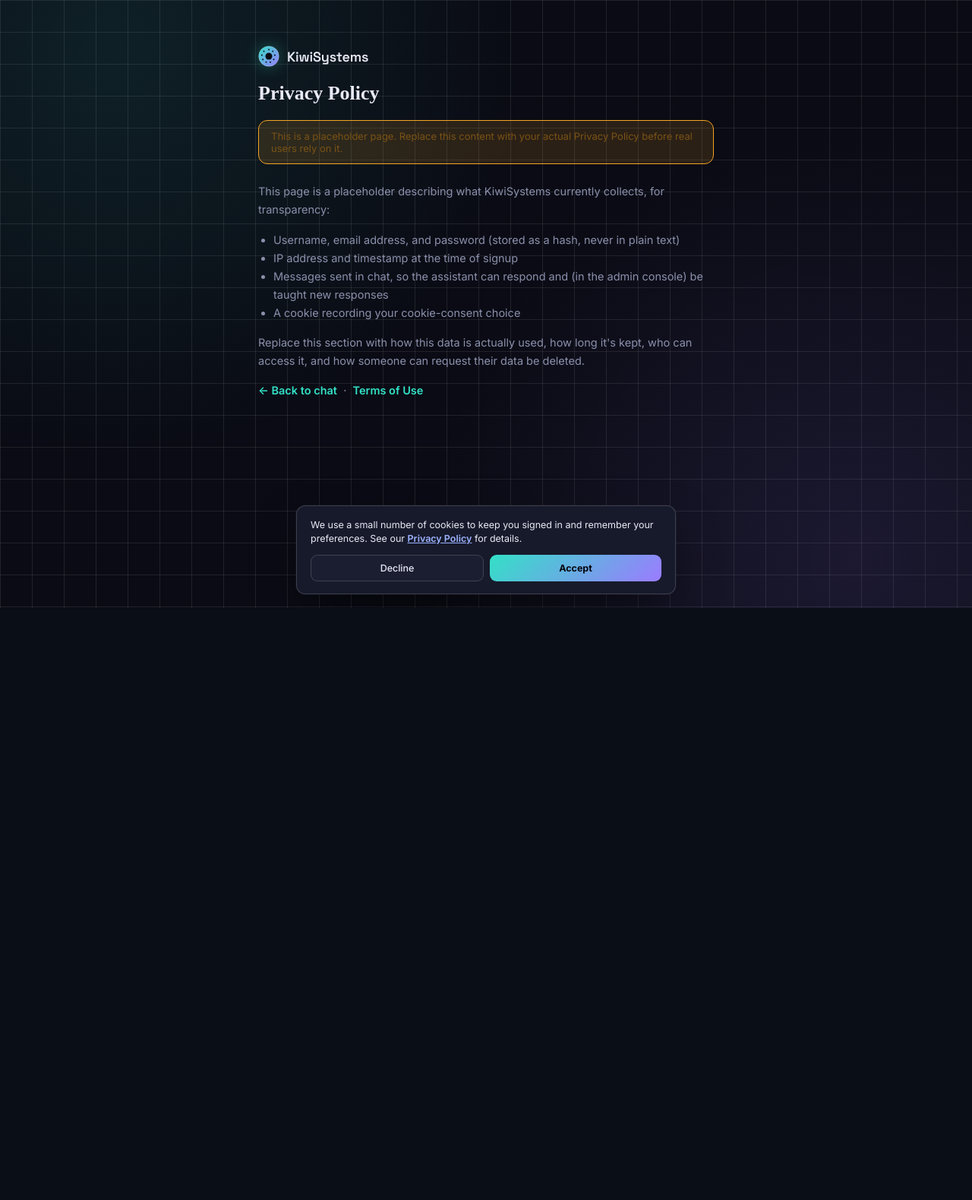
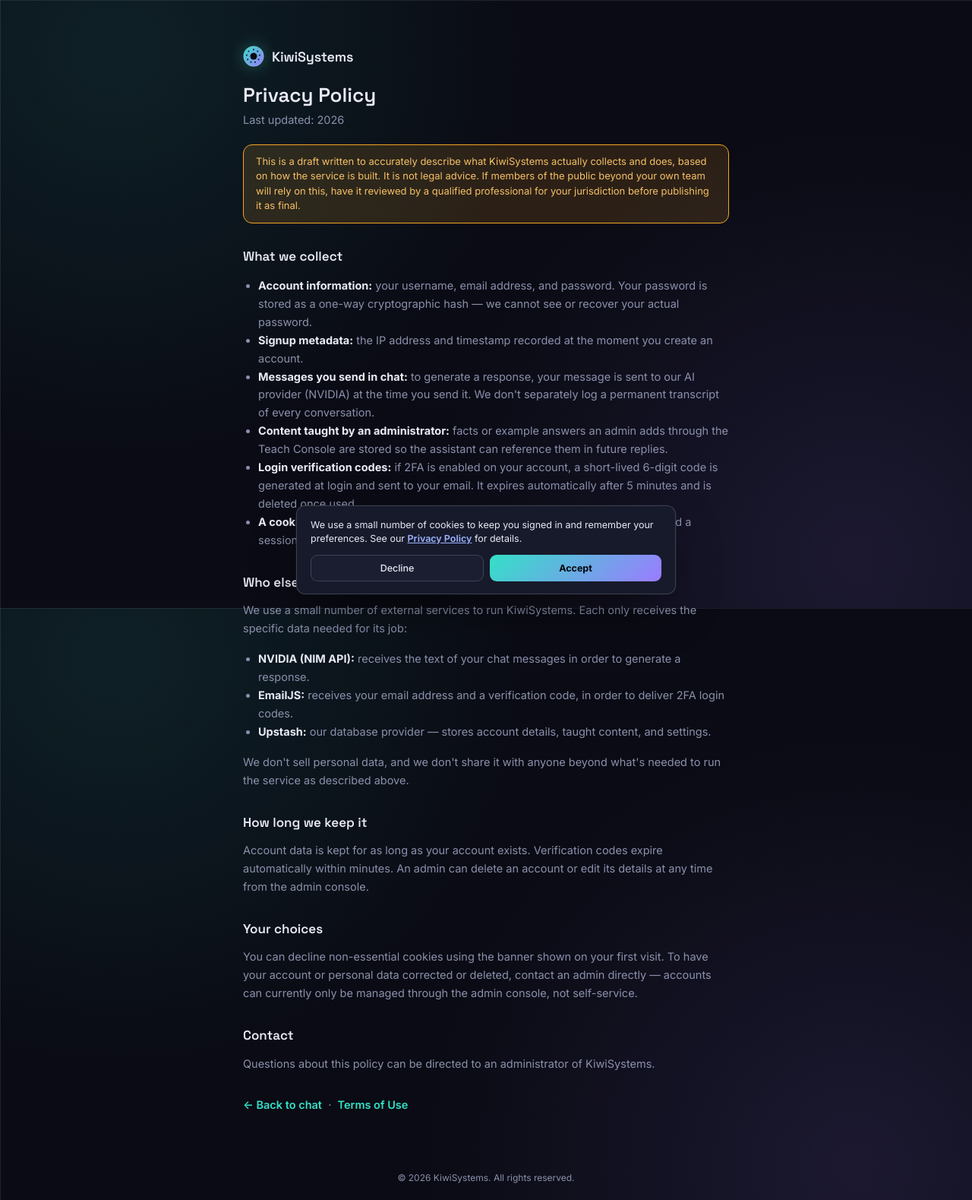
Before and after one commit to KiwiSystems-ee/KiwiSystems-AI, a Flask app: page /privacy in a window 1280 px wide. Shown: the whole page at 76% size. Before the commit the page ends 800 px from the top, so only its background shows below. Run offline with Flask 3, Linux system fonts and the light colour scheme.

Commit message:
Revise privacy policy layout and content
Updated styling and content in the privacy policy template for better clarity and presentation.

```diff
--- a/templates/privacy.html
+++ b/templates/privacy.html
@@ -6,39 +6,72 @@
 <link rel="stylesheet" href="{{ url_for('static', filename='style.css') }}">
 <style>
   body { display: flex; flex-direction: column; min-height: 100vh; }
-  .doc { max-width: 640px; margin: 0 auto; padding: 60px 20px 40px; flex: 1; }
-  .doc h1 { font-family: 'Fraunces', serif; font-weight: 600; font-size: 26px; margin: 20px 0 6px; }
+  .doc { max-width: 680px; margin: 0 auto; padding: 60px 20px 40px; flex: 1; }
+  .doc h1 { font-family: 'Space Grotesk', sans-serif; font-weight: 600; font-size: 26px; margin: 20px 0 4px; color: var(--ink); }
+  .doc h2 { font-family: 'Space Grotesk', sans-serif; font-weight: 600; font-size: 17px; margin: 32px 0 10px; color: var(--ink); }
   .doc p, .doc li { color: var(--muted); font-size: 14.5px; line-height: 1.65; }
   .doc ul { padding-left: 20px; }
-  .placeholder-note {
-    background: var(--amber-soft); border: 1px solid var(--amber); color: #7A5316;
-    padding: 12px 16px; border-radius: var(--radius-md); font-size: 13px; margin: 20px 0 24px;
+  .doc strong { color: var(--ink); }
+  .updated { font-size: 12.5px; color: var(--muted); margin-top: 4px; }
+  .draft-note {
+    background: var(--amber-soft); border: 1px solid var(--amber); color: #F5C066;
+    padding: 12px 16px; border-radius: var(--radius-md); font-size: 13px; margin: 20px 0 28px; line-height: 1.5;
   }
-  .back-links { font-size: 13.5px; margin-top: 8px; }
+  .back-links { font-size: 13.5px; margin-top: 30px; }
   .back-links a { color: var(--kiwi-green); font-weight: 600; text-decoration: none; }
   .back-links a:hover { text-decoration: underline; }
+  a:focus-visible, button:focus-visible, input:focus-visible { outline: 2px solid var(--kiwi-green); outline-offset: 2px; }
 </style>
 </head>
 <body>
-<div class="doc">
+<main class="doc">
   {% include '_brand.html' %}
   <h1>Privacy Policy</h1>
-  <div class="placeholder-note">
-    This is a placeholder page. Replace this content with your actual Privacy Policy before real users rely on it.
+  <p class="updated">Last updated: {{ copyright_year }}</p>
+
+  <div class="draft-note">
+    This is a draft written to accurately describe what {{ brand }} actually collects and does, based on how the
+    service is built. It is not legal advice. If members of the public beyond your own team will rely on this,
+    have it reviewed by a qualified professional for your jurisdiction before publishing it as final.
   </div>
-  <p>This page is a placeholder describing what {{ brand }} currently collects, for transparency:</p>
+
+  <h2>What we collect</h2>
   <ul>
-    <li>Username, email address, and password (stored as a hash, never in plain text)</li>
-    <li>IP address and timestamp at the time of signup</li>
-    <li>Messages sent in chat, so the assistant can respond and (in the admin console) be taught new responses</li>
-    <li>A cookie recording your cookie-consent choice</li>
+    <li><strong>Account information:</strong> your username, email address, and password. Your password is stored as a one-way cryptographic hash — we cannot see or recover your actual password.</li>
+    <li><strong>Signup metadata:</strong> the IP address and timestamp recorded at the moment you create an account.</li>
+    <li><strong>Messages you send in chat:</strong> to generate a response, your message is sent to our AI provider (NVIDIA) at the time you send it. We don't separately log a permanent transcript of every conversation.</li>
+    <li><strong>Content taught by an administrator:</strong> facts or example answers an admin adds through the Teach Console are stored so the assistant can reference them in future replies.</li>
+    <li><strong>Login verification codes:</strong> if 2FA is enabled on your account, a short-lived 6-digit code is generated at login and sent to your email. It expires automatically after 5 minutes and is deleted once used.</li>
+    <li><strong>A cookie</strong> recording whether you accepted or declined non-essential cookies, and a session cookie that keeps you logged in.</li>
   </ul>
+
+  <h2>Who else sees this data</h2>
+  <p>We use a small number of external services to run {{ brand }}. Each only receives the specific data needed for its job:</p>
+  <ul>
+    <li><strong>NVIDIA (NIM API):</strong> receives the text of your chat messages in order to generate a response.</li>
+    <li><strong>EmailJS:</strong> receives your email address and a verification code, in order to deliver 2FA login codes.</li>
+    <li><strong>Upstash:</strong> our database provider — stores account details, taught content, and settings.</li>
+  </ul>
+  <p>We don't sell personal data, and we don't share it with anyone beyond what's needed to run the service as described above.</p>
+
+  <h2>How long we keep it</h2>
   <p>
-    Replace this section with how this data is actually used, how long it's kept, who can access it,
-    and how someone can request their data be deleted.
+    Account data is kept for as long as your account exists. Verification codes expire automatically within
+    minutes. An admin can delete an account or edit its details at any time from the admin console.
   </p>
+
+  <h2>Your choices</h2>
+  <p>
+    You can decline non-essential cookies using the banner shown on your first visit. To have your account
+    or personal data corrected or deleted, contact an admin directly — accounts can currently only be
+    managed through the admin console, not self-service.
+  </p>
+
+  <h2>Contact</h2>
+  <p>Questions about this policy can be directed to an administrator of {{ brand }}.</p>
+
   <p class="back-links"><a href="/">&larr; Back to chat</a> &nbsp;·&nbsp; <a href="/terms">Terms of Use</a></p>
-</div>
+</main>
 
 <footer class="site-footer">
   &copy; {{ copyright_year }} {{ brand }}. All rights reserved.
```
